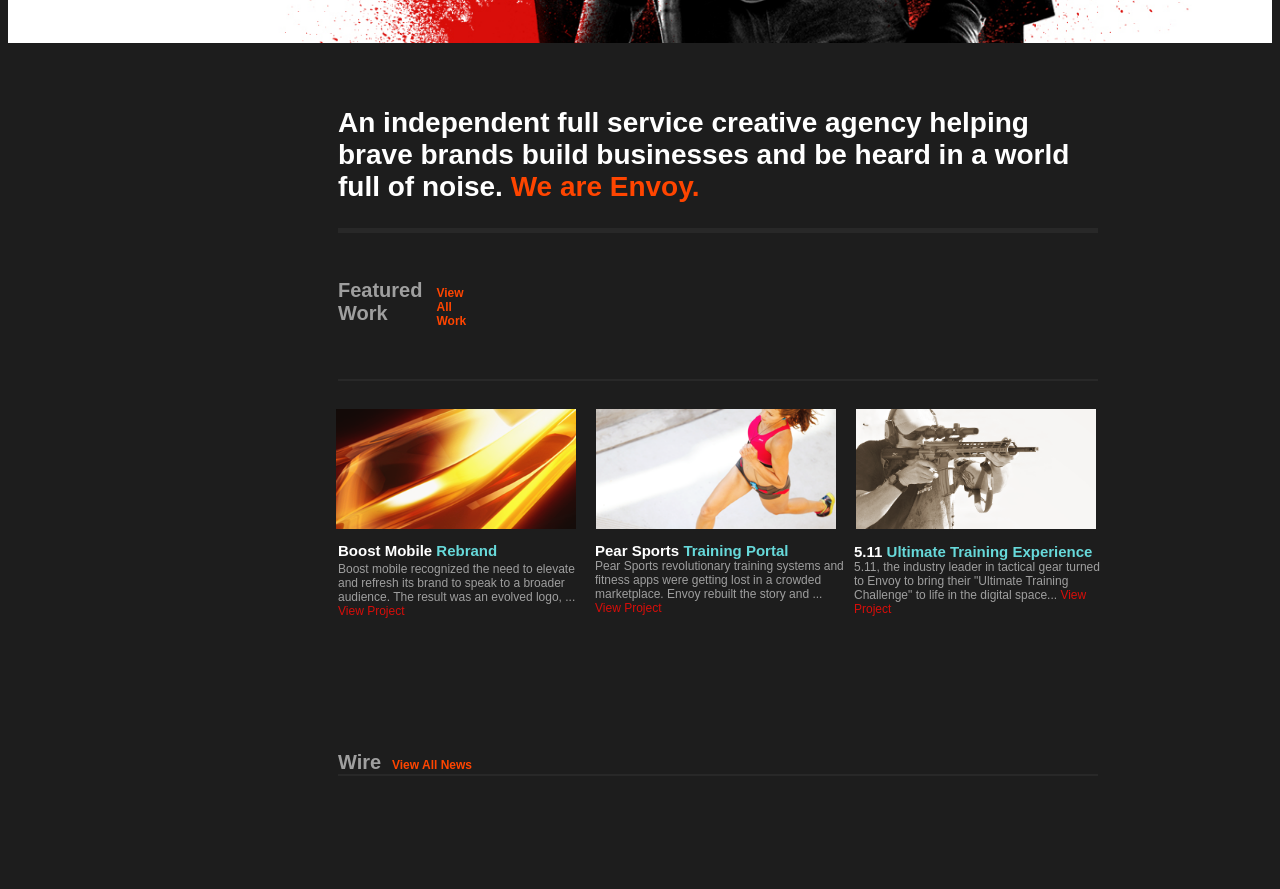
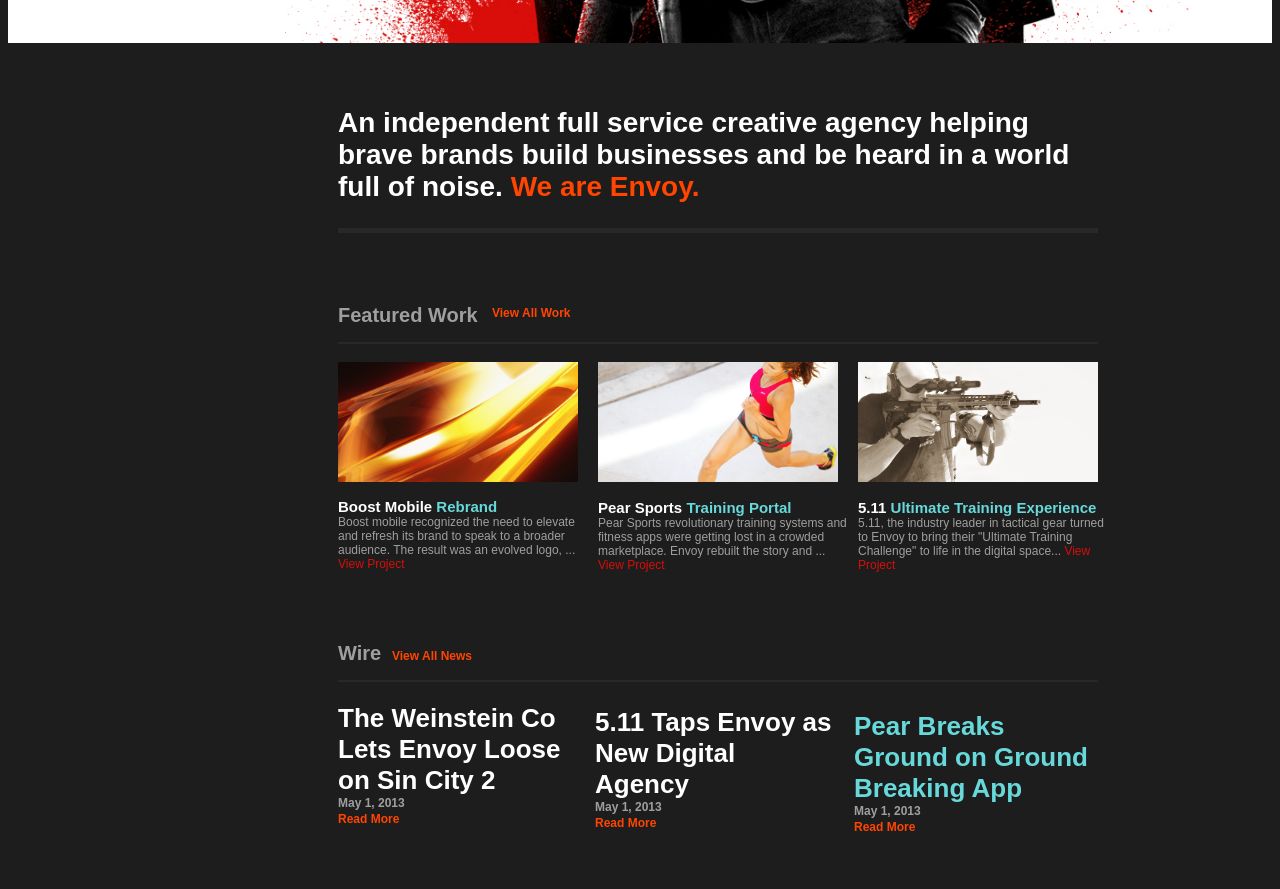
Before and after one commit to donkeykong91/Envoy-Group, a plain HTML site: page index.html in a window 1280 px wide. Shown: the part 580-1469 px from the top of the page. Before the commit the page ends 1356 px from the top, so only its background shows below. Drawn offline with Linux system fonts and the light colour scheme.

Commit message:
Finished website

```diff
--- a/css/style.css
+++ b/css/style.css
@@ -330,7 +330,7 @@ li {
 
 }
 
-.middle-featured-work {
+.middle-featured-work-pics {
 
     position: relative;
 
@@ -338,15 +338,23 @@ li {
 
     width: 760px;
 
-    left: 330px;
+    left: 460px;
 
-    top: 150px;
-
-    border-bottom: 2.5px solid #282828;
+    top: -10px;
 
 }
 
 .middle-featured-work .middle-gray {
+
+    position: relative;
+
+    display: flex;
+
+    left: 330px;
+
+    top: 175px;
+
+    width: 760px;
 
     font-family: Arial, Helvetica, sans-serif;
 
@@ -354,9 +362,21 @@ li {
 
     font-weight: 600;
 
+    border-bottom: 2.5px solid #282828;
+
+    padding-bottom: 15px;
+
 }
 
 .middle-featured-work .middle-orange {
+
+    position: relative;
+
+    display: flex;
+
+    left: 470px;
+
+    top: 110px;
 
     font-family: Arial, Helvetica, sans-serif;
 
@@ -431,7 +451,7 @@ li {
 
     cursor: pointer;
 
-    top: 455px;
+    top: 220px;
 
     left: 370px;
 
@@ -447,7 +467,7 @@ li {
 
     left: 330px;
 
-    top: 500px;
+    top: 280px;
 
     font-family: Arial, Helvetica, sans-serif;
 
@@ -456,6 +476,8 @@ li {
     font-weight: 600;
 
     border-bottom: 2.5px solid #282828;
+
+    padding-bottom: 15px;
 
 }
 
@@ -472,7 +494,7 @@ li {
 
     left: 330px;
 
-    top: 200px;
+    top: 30px;
 
     color: white;
 
@@ -493,7 +515,7 @@ li {
 
     left: 330px;
 
-    top: 203px;
+    top: 30px;
 
     color: #9f9f9f;
 
@@ -508,9 +530,9 @@ li {
 
     position: relative;
 
-    left: 587px;
+    left: 590px;
 
-    top: 102px;
+    top: -67px;
 
     color: white;
 
@@ -529,9 +551,9 @@ li {
 
     width: 250px;
 
-    left: 587px;
+    left: 590px;
 
-    top: 102px;
+    top: -67px;
 
     color: #9f9f9f;
 
@@ -546,9 +568,9 @@ li {
 
     position: relative;
 
-    left: 846px;
+    left: 850px;
 
-    top: 5px;
+    top: -165px;
 
     color: white;
 
@@ -567,9 +589,9 @@ li {
 
     width: 250px;
 
-    left: 846px;
+    left: 850px;
 
-    top: 5px;
+    top: -165px;
 
     color: #9f9f9f;
 
@@ -579,3 +601,140 @@ li {
 
     margin-top: 0;
 }
+
+.weinstein > p {
+
+    position: relative;
+
+    font-family: Arial, Helvetica, sans-serif;
+
+    font-size: 26px;
+
+    font-weight: 600;
+
+    width: 250px;
+
+    top: -60px;
+
+    left: 330px;
+
+    color: white;
+
+    margin-bottom: 0;
+}
+
+.five > p {
+
+    position: relative;
+
+    font-family: Arial, Helvetica, sans-serif;
+
+    font-size: 26px;
+
+    font-weight: 600;
+
+    width: 240px;
+
+    top: -205px;
+
+    left: 587px;
+
+    color: white;
+
+    margin-bottom: 0;
+
+}
+
+.pear > p {
+
+    position: relative;
+
+    font-family: Arial, Helvetica, sans-serif;
+
+    font-size: 26px;
+
+    font-weight: 600;
+
+    width: 250px;
+
+    top: -350px;
+
+    left: 846px;
+
+    color: #67d9da;
+
+    margin-bottom: 0;
+
+}
+
+.pear > .date {
+
+    font-family: Arial, Helvetica, sans-serif;
+
+    font-size: 12px;
+
+    color: #9f9f9f;
+
+    margin-top: 0;
+
+}
+
+.five > .date {
+
+    font-family: Arial, Helvetica, sans-serif;
+
+    font-size: 12px;
+
+    color: #9f9f9f;
+
+    margin-top: 0;
+
+}
+
+.weinstein > .date {
+
+    font-family: Arial, Helvetica, sans-serif;
+
+    font-size: 12px;
+
+    color: #9f9f9f;
+
+    margin-top: 0;
+
+}
+
+.weinstein > .hero-orange {
+
+    font-family: Arial, Helvetica, sans-serif;
+
+    font-size: 12px;
+
+    color: orangered;
+
+    margin-top: 2px;
+
+}
+
+.five > .hero-orange {
+
+    font-family: Arial, Helvetica, sans-serif;
+
+    font-size: 12px;
+
+    color: orangered;
+
+    margin-top: 2px;
+
+}
+
+.pear > .hero-orange {
+
+    font-family: Arial, Helvetica, sans-serif;
+
+    font-size: 12px;
+
+    color: orangered;
+
+    margin-top: 2px;
+
+}
--- a/index.html
+++ b/index.html
@@ -182,6 +182,11 @@
                 </p>
 
 
+            </section>
+
+
+            <section class="middle-featured-work-pics">
+
                 <div class="flex-pics">
 
 
@@ -192,7 +197,6 @@
                     <img class="sm-3-pic" src="images/sm-3-pic.png">
 
                 </div>
-
 
             </section>
 
@@ -300,6 +304,73 @@
 
             </section>
 
+            <section class="weinstein">
+
+                <p>
+
+                    The Weinstein Co Lets Envoy Loose on Sin City 2
+
+                </p>
+
+                <p class="date">
+
+                    May 1, 2013
+
+                </p>
+
+                <p class="hero-orange">
+
+                    Read More
+
+                </p>
+
+            </section>
+
+            <section class="five">
+
+                <p>
+
+                    5.11 Taps Envoy as New Digital Agency
+
+                </p>
+
+
+                <p class="date">
+
+                    May 1, 2013
+
+                </p>
+
+                <p class="hero-orange">
+
+                    Read More
+
+                </p>
+
+            </section>
+
+            <section class="pear">
+
+                <p>
+
+                    Pear Breaks Ground on Ground Breaking App
+
+                </p>
+
+                <p class="date">
+
+                    May 1, 2013
+
+                </p>
+
+                <p class="hero-orange">
+
+                    Read More
+
+                </p>
+
+            </section>
+
         </article>
 
     </main>
```
